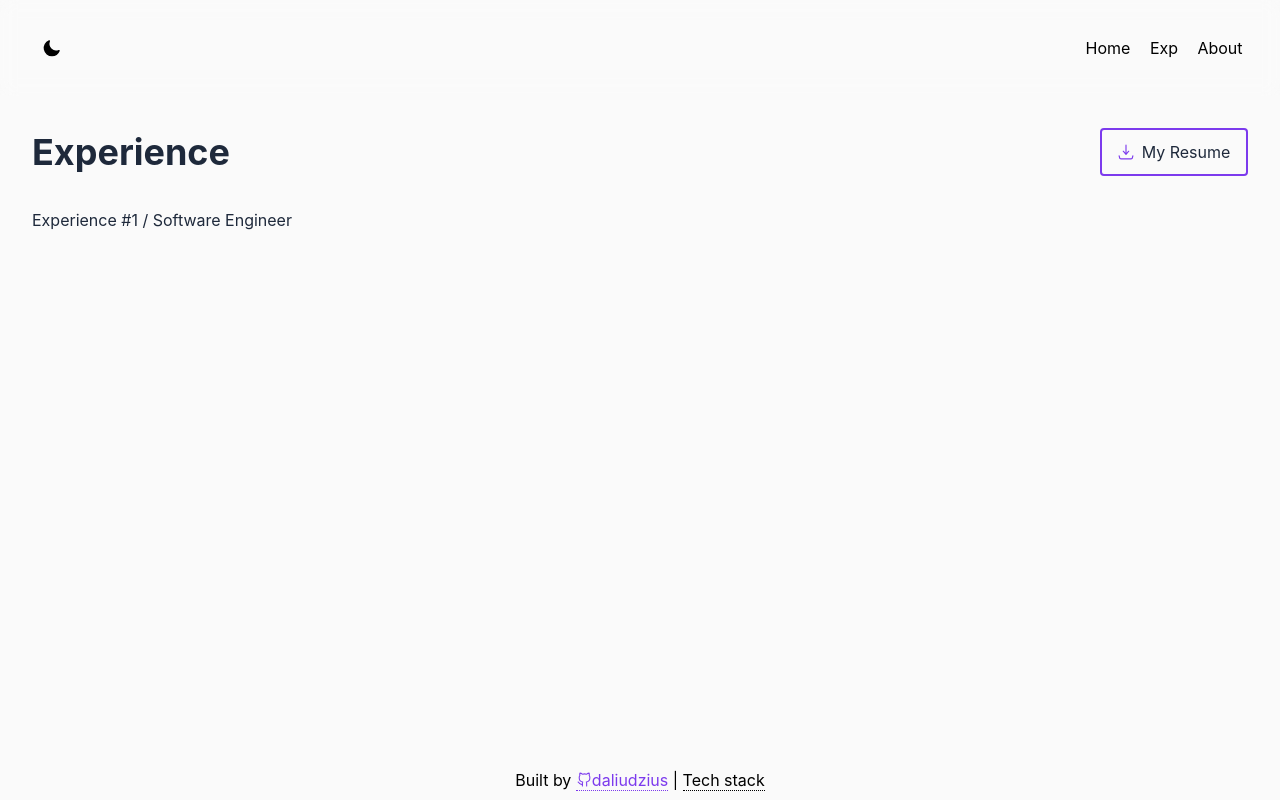
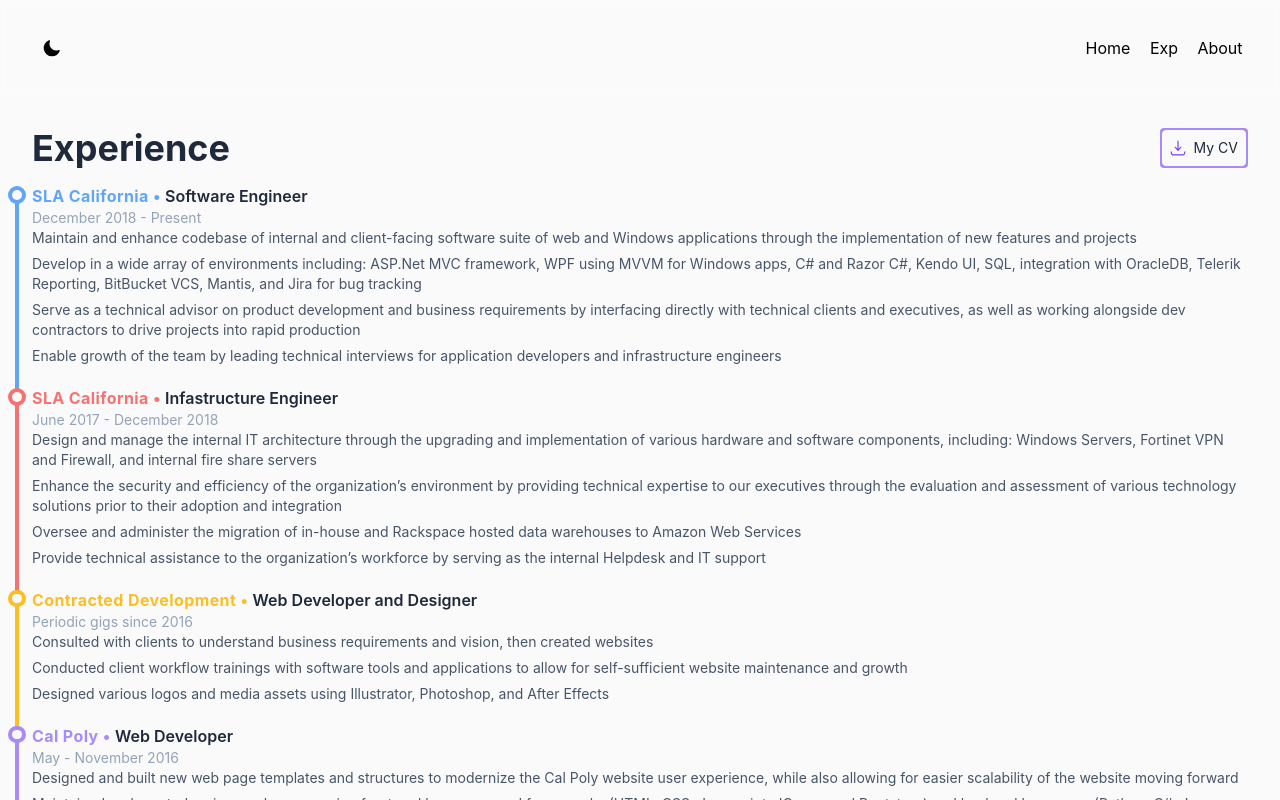
Before and after one commit to daliudzius/dannick.dev, a Next.js app: page /experience in a window 1280 px wide. Shown: the top 800 px of the page. Built offline with nearby package versions, Linux system fonts and the light colour scheme.

Commit message:
redesigned experiences page, refined theme.

```diff
--- a/src/components/Footer.js
+++ b/src/components/Footer.js
@@ -2,7 +2,7 @@ import Link from 'next/link'
 
 export default function Footer() {
    return (
-      <footer className='flex items-center justify-center w-screen h-10'>
+      <footer className='flex items-center justify-center w-screen pb-4'>
          <p>
             Built by&nbsp;
             <a
--- a/src/components/Navbar.js
+++ b/src/components/Navbar.js
@@ -10,7 +10,7 @@ export default function Navbar() {
    useEffect(() => setMounted(true), [])
 
    return (
-      <header className='sticky top-0 z-10 flex items-center justify-between w-screen h-24 backdrop-filter backdrop-blur'>
+      <header className='sticky top-0 z-10 flex items-center justify-between w-screen h-24 backdrop-filter backdrop-blur-sm backdrop-saturate-150'>
          <button
             aria-label='Toggle Dark Mode'
             type='button'
--- a/src/data/resume.json
+++ b/src/data/resume.json
@@ -13,7 +13,7 @@
             "Serve as a technical advisor on product development and business requirements by interfacing directly with technical clients and executives, as well as working alongside dev contractors to drive projects into rapid production",
             "Enable growth of the team by leading technical interviews for application developers and infrastructure engineers"
          ],
-         "branch":"purple"
+         "color":"blue"
       },
       {
          "company":"SLA California",
@@ -27,7 +27,7 @@
             "Oversee and administer the migration of in-house and Rackspace hosted data warehouses to Amazon Web Services",
             "Provide technical assistance to the organization’s workforce by serving as the internal Helpdesk and IT support"
          ],
-         "branch":"purple"
+         "color":"red"
       },
       {
          "company":"Contracted Development",
@@ -39,7 +39,7 @@
             "Conducted client workflow trainings with software tools and applications to allow for self-sufficient website maintenance and growth",
             "Designed various logos and media assets using Illustrator, Photoshop, and After Effects"
          ],
-         "branch":"yellow"
+         "color":"yellow"
       },
       {
          "company":"Cal Poly",
@@ -52,7 +52,7 @@
             "Maintained and created various web pages using front end languages and frameworks (HTML, CSS, Javascript, JQuery, and Bootstrap) and backend languages (Python, C#, Java, SQL) ",
             "Collaborated cross-platform with developers and wrote documentation using modern code editing and review systems"
          ],
-         "branch":"red"
+         "color":"purple"
       },
 
       {
@@ -65,7 +65,7 @@
             "Improved efficiencies and structure of datasets by analyzing, cleaning, then refining high-usage SQL queries and databases",
             "Developed and debugged backend components for proprietary software applications and services using Java & SQL"
          ],
-         "branch":"red"
+         "color":"blue"
       },
       {
          "company":"Cal Poly",
@@ -75,7 +75,7 @@
          "bullets":[
             "Networking, Operating Systems, Computer Architecture, Data Structures, Systems Programming, Embedded Systems, Systems and Signals, AI, Microcontroller Design"
          ],
-         "branch":"green"
+         "color":"green"
       }
    ]
 }
--- a/src/pages/_document.js
+++ b/src/pages/_document.js
@@ -13,7 +13,7 @@ class MyDocument extends Document {
                   crossOrigin='anonymous'
                />
             </Head>
-            <body className='bg-gray-50 dark:bg-black'>
+            <body className='bg-theme'>
                <Main />
                <NextScript />
             </body>
--- a/src/pages/about.js
+++ b/src/pages/about.js
@@ -20,10 +20,13 @@ export default function Home() {
                   height={150}
                   quality={40}
                   className='rounded-full'
+                  priority
                />
             </div>
             <p className='self-center'>My name is</p>
-            <h1 className='self-center text-4xl font-bold'>Dannick Liudzius</h1>
+            <h1 className='self-center text-4xl font-bold bg-clip-text gradient-purple-pink dark:text-transparent'>
+               Dannick&nbsp;Liudzius
+            </h1>
             <div className='self-center'>
                <SocialLinks />
             </div>
@@ -54,7 +57,7 @@ export default function Home() {
                <br />
                <div className='flex space-x-8 leading-8'>
                   <ul className='list-disc list-inside'>
-                     <li>JavaScript ES6+</li>
+                     <li>JavaScript&nbsp;ES6+</li>
                      <li>Next/React</li>
                      <li>Python</li>
                      <li>Arduino</li>
@@ -65,7 +68,7 @@ export default function Home() {
                      <li>Entity C#</li>
                      <li>LINQ</li>
                      <li>MySQL</li>
-                     <li>AWS (Various)</li>
+                     <li>AWS</li>
                   </ul>
                </div>
             </div>
--- a/src/pages/experience.js
+++ b/src/pages/experience.js
@@ -1,6 +1,7 @@
 import Head from 'next/head'
 import Navbar from '../components/Navbar'
 import Footer from '../components/Footer'
+import data from '../data/resume.json'
 
 export default function Home() {
    return (
@@ -9,13 +10,13 @@ export default function Home() {
             <title>Experience</title>
          </Head>
          <Navbar />
-         <main className='flex flex-col flex-grow p-8 space-y-2 space-y-8 overflow-y-auto text-bluegray-800 dark:text-bluegray-50'>
+         <main className='flex flex-col flex-grow p-8 overflow-y-auto text-bluegray-800 dark:text-bluegray-50'>
             <div className='flex items-center justify-between'>
-               <h1 className='my-1 text-4xl font-bold'>Experience</h1>
-               <button className='border-2 border-purple-600 rounded dark:border-purple-400 focus:ring-4 ring-current focus:outline-none '>
+               <h1 className='mb-4 mr-3 text-4xl font-bold'>Experience</h1>
+               <div className='mb-4 border-2 border-purple-400 rounded dark:border-transparent gradient-purple-pink'>
                   <a
                      href='/dannickliudzius.pdf'
-                     className='flex items-center justify-center h-11 w-36'
+                     className='flex items-center justify-center px-2 text-sm rounded h-9 bg-theme'
                      download
                   >
                      <svg
@@ -25,26 +26,62 @@ export default function Home() {
                         className='inline-block w-4 mr-2 text-purple-600 dark:text-purple-400'
                      >
                         <path
-                           stroke-linecap='round'
-                           stroke-linejoin='round'
+                           strokeLinecap='round'
+                           strokeLinejoin='round'
                            d='M7 9l2.4-2.667M7 9V1v8zm0 0L4.6 6.333 7 9zM1 10.333l.373 1.657c.064.288.214.544.425.727.211.183.471.283.739.283h8.926c.268 0 .528-.1.739-.283.21-.183.36-.439.425-.727L13 10.333'
                         />
                      </svg>
-                     My Resume
+                     My&nbsp;CV
                   </a>
-               </button>
+               </div>
             </div>
-            <Experience />
+            <Experiences />
          </main>
          <Footer />
       </div>
    )
 }
 
-function Experience() {
-   return (
-      //add mapping of json data
-      //format flex/something to allow gitline
-      <h2>Experience #1 / Software Engineer</h2>
-   )
+function Experiences() {
+   const { work } = data
+   const colors = {
+      purple: 'text-purple-400',
+      yellow: 'text-yellow-400 dark:text-yellow-300',
+      red: 'text-red-400',
+      green: 'text-green-400',
+      blue: 'text-blue-400',
+   }
+
+   //add mapping of json data
+   //format flex/something to allow gitline
+
+   return work.map((job) => (
+      <div key={job.date} className='relative'>
+         <div
+            className={
+               'absolute -left-5 top-1.5 h-full flex flex-col items-center ' +
+               colors[job.color]
+            }
+         >
+            <div className='w-2.5 h-2.5 rounded-full ring-4 ring-current'></div>
+            <div className='w-1 h-full bg-current rounded-b'></div>
+         </div>
+         <div className='pb-5'>
+            <div className='flex flex-wrap'>
+               <h2 className={'font-bold tracking-wide ' + colors[job.color]}>
+                  {job.company}&nbsp;•&nbsp;
+               </h2>
+               <h2 className='font-semibold'>{job.title}</h2>
+            </div>
+            <p className='text-sm text-bluegray-400'>{job.date}</p>
+            <ol className='space-y-1.5 text-sm text-bluegray-600 dark:text-bluegray-200'>
+               {job.bullets.map((bullet) => (
+                  <li key={bullet.substring(0, 9)} className=''>
+                     {bullet}
+                  </li>
+               ))}
+            </ol>
+         </div>
+      </div>
+   ))
 }
--- a/src/styles/globals.css
+++ b/src/styles/globals.css
@@ -19,7 +19,15 @@
    }
 
    html {
-      min-width: 320px;
+      min-width: 375px;
       scroll-behavior: smooth;
    }
+
+   .gradient-purple-pink {
+      @apply bg-gradient-to-br from-purple-500 to-pink-500;
+   }
+
+   .bg-theme {
+      @apply bg-gray-50 dark:bg-gray-900;
+   }
 }
--- a/tailwind.config.js
+++ b/tailwind.config.js
@@ -5,9 +5,9 @@ module.exports = {
    mode: 'jit',
    purge: {
       content: [
-         './src/pages/**/*.{js,ts,jsx,tsx}',
-         './src/components/**/*.{js,ts,jsx,tsx}',
-         './src/**/*.{js,ts,jsx,tsx}',
+         './src/pages/**/*.{js,jsx}',
+         './src/components/**/*.{js,jsx}',
+         './src/**/*.{js,jsx}',
       ],
       options: {
          keyframes: true,
@@ -28,6 +28,8 @@ module.exports = {
    variants: {
       extend: {
          borderStyle: ['hover'],
+         animation: ['first'],
+         borderRadius: ['last'],
       },
    },
    plugins: [],
```
Also changed, not shown: src/pages/index.js (+11 -4 lines).
